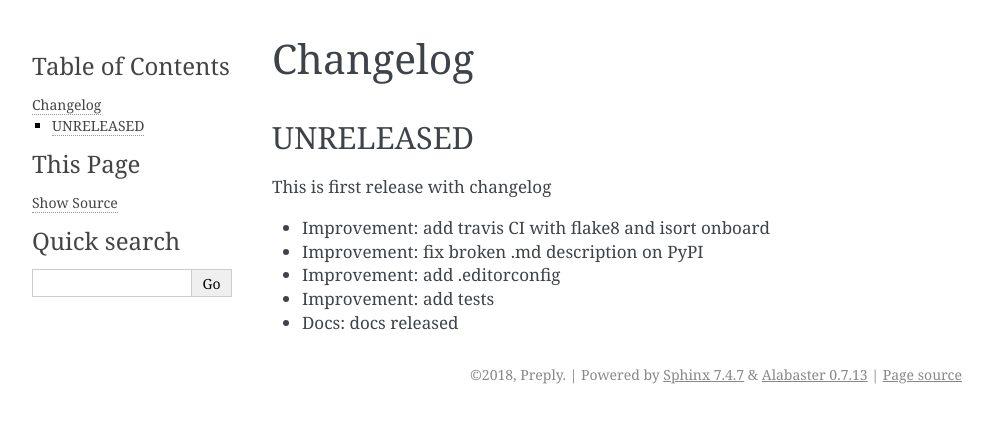
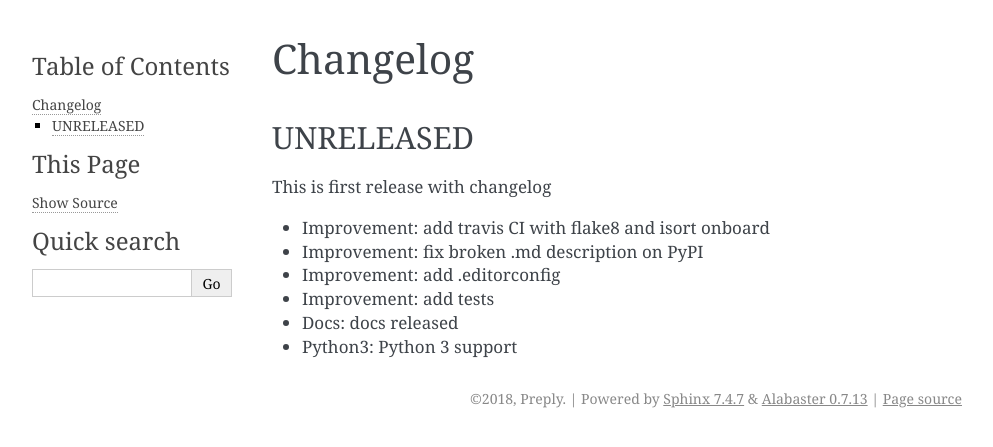
Before and after one commit to preply/dj_anonymizer, a Sphinx documentation site: the page built from docs/changelog.rst, in a window 1280 px wide. Shown: the top 447 px of the page, without its empty margins (148-1141 px from the left). Built offline with Sphinx 7.4.7, drawn with Linux system fonts in a browser that asks for light colours.

Commit message:
upd. changelog

```diff
--- a/docs/changelog.rst
+++ b/docs/changelog.rst
@@ -10,3 +10,4 @@ This is first release with changelog
 * Improvement: add .editorconfig
 * Improvement: add tests
 * Docs: docs released
+* Python3: Python 3 support
```
